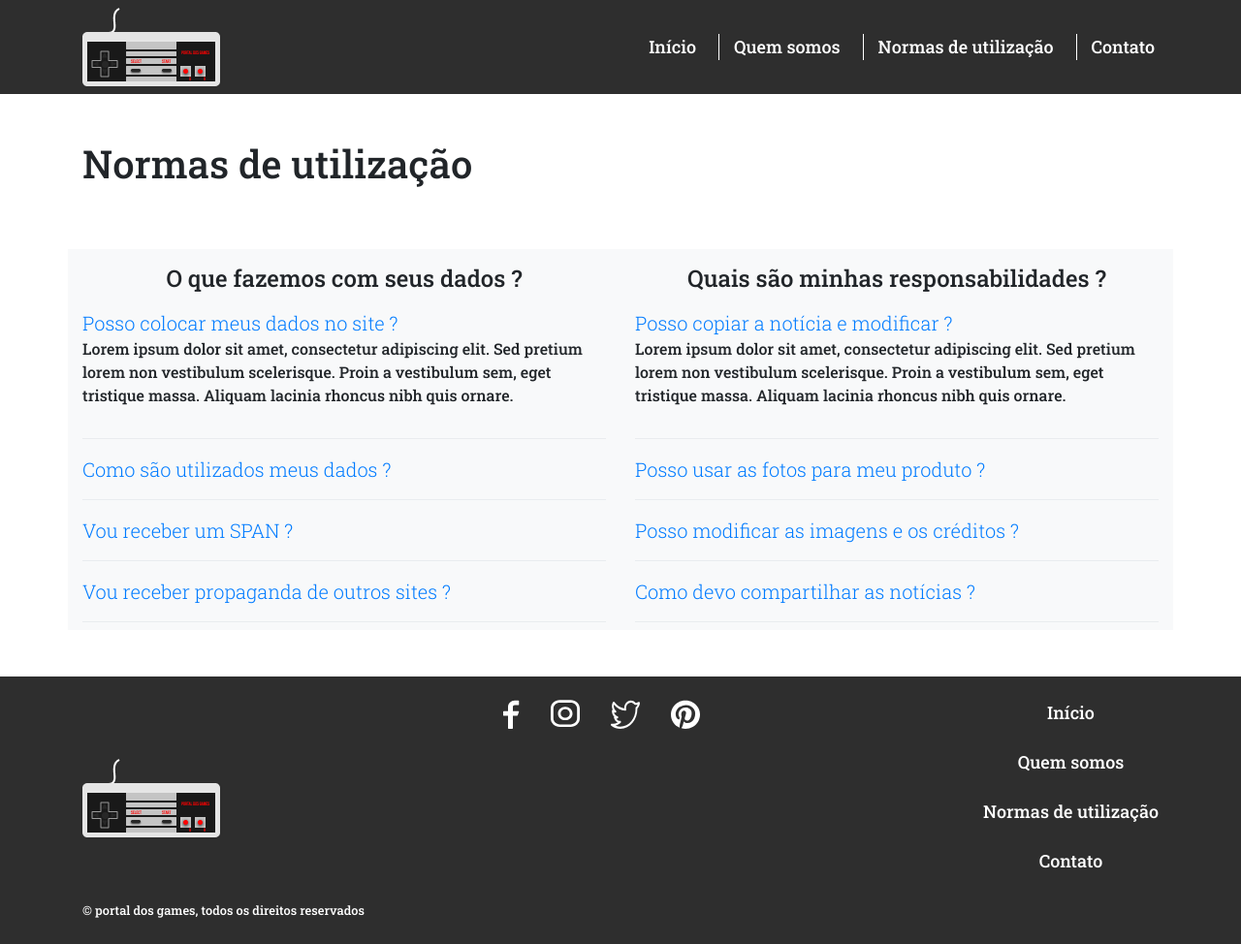
After one commit to caioliveira277/projeto-integrador-2, a PHP site: template pages/quemSomos.php in a window 1280 px wide. The commit adds this page. Shown: the whole page at 97% size. Run offline with PHP 8.4, Linux system fonts and the light colour scheme; the template is opened without the code that fills it, so the values that code supplies are empty.

Commit message:
page_quemSomos

```diff
--- a/index.php
+++ b/index.php
@@ -15,6 +15,9 @@
       case 'contato':
         include("./pages/contato.php");
       break;
+      case 'quemSomos':
+        include("./pages/quemSomos.php");
+      break;
       default:
         include("./pages/home.php");
         break;
--- /dev/null
+++ b/pages/quemSomos.php
@@ -0,0 +1,87 @@
+<main>
+
+  <section class="container">
+    <h1 class="text-left">Normas de utilização</h1>
+
+    <div class="row mt-5">
+
+
+      <div class="col-sm-6 bg-light mt-3" id="perguntasFrequentes" style="" data-children=".pergunta">
+      <h4 class=" text-center display-5 mt-3">O que fazemos com seus dados ?</h4>
+        <div class="pergunta py-2">
+          <a class="lead" data-toggle="collapse" data-parent="#perguntasFrequentes" href="#pergunta1" aria-expanded="true" aria-controls="pergunta1">Posso colocar meus dados no site ?</a>
+          <div id="pergunta1" class="collapse show" role="tabpanel">
+            <p>Lorem ipsum dolor sit amet, consectetur adipiscing elit. Sed pretium lorem non vestibulum scelerisque. Proin a vestibulum sem, eget tristique massa. Aliquam lacinia rhoncus nibh quis ornare.</p>
+          </div>
+        </div>
+        <div class="dropdown-divider"></div>
+        <div class="pergunta py-2">
+          <a class="lead" data-toggle="collapse" data-parent="#perguntasFrequentes" href="#pergunta2" aria-expanded="true" aria-controls="pergunta2">Como são utilizados meus dados ?</a>
+          <div id="pergunta2" class="collapse" role="tabpanel">
+            <p>Lorem ipsum dolor sit amet, consectetur adipiscing elit. Sed pretium lorem non vestibulum scelerisque. Proin a vestibulum sem, eget tristique massa. Aliquam lacinia rhoncus nibh quis ornare.</p>
+          </div>
+        </div>
+        <div class="dropdown-divider"></div>
+        <div class="pergunta py-2">
+          <a class="lead" data-toggle="collapse" data-parent="#perguntasFrequentes" href="#pergunta3" aria-expanded="true" aria-controls="pergunta3">Vou receber um SPAN ?</a>
+          <div id="pergunta3" class="collapse" role="tabpanel">
+            <p>Lorem ipsum dolor sit amet, consectetur adipiscing elit. Sed pretium lorem non vestibulum scelerisque. Proin a vestibulum sem, eget tristique massa. Aliquam lacinia rhoncus nibh quis ornare.</p>
+          </div>
+        </div>
+        <div class="dropdown-divider"></div>
+        <div class="pergunta py-2">
+          <a class="lead" data-toggle="collapse" data-parent="#perguntasFrequentes" href="#pergunta4" aria-expanded="true" aria-controls="pergunta4">Vou receber propaganda de outros sites ?</a>
+          <div id="pergunta4" class="collapse" role="tabpanel">
+            <p>Lorem ipsum dolor sit amet, consectetur adipiscing elit. Sed pretium lorem non vestibulum scelerisque. Proin a vestibulum sem, eget tristique massa. Aliquam lacinia rhoncus nibh quis ornare.</p>
+          </div>
+        </div>
+        <div class="dropdown-divider"></div>
+      </div>
+
+
+
+
+
+
+
+
+
+
+
+
+      <div class="col-sm-6 bg-light mt-3" id="perguntasFrequentes" data-children=".pergunta">
+      <h4 class="display-5 text-center mt-3">Quais são minhas responsabilidades ?</h4>
+        <div class="pergunta py-2">
+          <a class="lead" data-toggle="collapse" data-parent="#perguntasFrequentes" href="#pergunta5" aria-expanded="true" aria-controls="pergunta5">Posso copiar a notícia e modificar ?</a>
+          <div id="pergunta5" class="collapse show" role="tabpanel">
+            <p>Lorem ipsum dolor sit amet, consectetur adipiscing elit. Sed pretium lorem non vestibulum scelerisque. Proin a vestibulum sem, eget tristique massa. Aliquam lacinia rhoncus nibh quis ornare.</p>
+          </div>
+        </div>
+        <div class="dropdown-divider"></div>
+        <div class="pergunta py-2">
+          <a class="lead" data-toggle="collapse" data-parent="#perguntasFrequentes" href="#pergunta6" aria-expanded="true" aria-controls="pergunta6">Posso usar as fotos para meu produto ?</a>
+          <div id="pergunta6" class="collapse" role="tabpanel">
+            <p>Lorem ipsum dolor sit amet, consectetur adipiscing elit. Sed pretium lorem non vestibulum scelerisque. Proin a vestibulum sem, eget tristique massa. Aliquam lacinia rhoncus nibh quis ornare.</p>
+          </div>
+        </div>
+        <div class="dropdown-divider"></div>
+        <div class="pergunta py-2">
+          <a class="lead" data-toggle="collapse" data-parent="#perguntasFrequentes" href="#pergunta7" aria-expanded="true" aria-controls="pergunta7">Posso modificar as imagens e os créditos ?</a>
+          <div id="pergunta7" class="collapse" role="tabpanel">
+            <p>Lorem ipsum dolor sit amet, consectetur adipiscing elit. Sed pretium lorem non vestibulum scelerisque. Proin a vestibulum sem, eget tristique massa. Aliquam lacinia rhoncus nibh quis ornare.</p>
+          </div>
+        </div>
+        <div class="dropdown-divider"></div>
+        <div class="pergunta py-2">
+          <a class="lead" data-toggle="collapse" data-parent="#perguntasFrequentes" href="#pergunta8" aria-expanded="true" aria-controls="pergunta8">Como devo compartilhar as notícias ?</a>
+          <div id="pergunta8" class="collapse" role="tabpanel">
+            <p>Lorem ipsum dolor sit amet, consectetur adipiscing elit. Sed pretium lorem non vestibulum scelerisque. Proin a vestibulum sem, eget tristique massa. Aliquam lacinia rhoncus nibh quis ornare.</p>
+          </div>
+        </div>
+        <div class="dropdown-divider"></div>
+      </div>
+    </div>
+
+
+  </section>
+</main>
```
